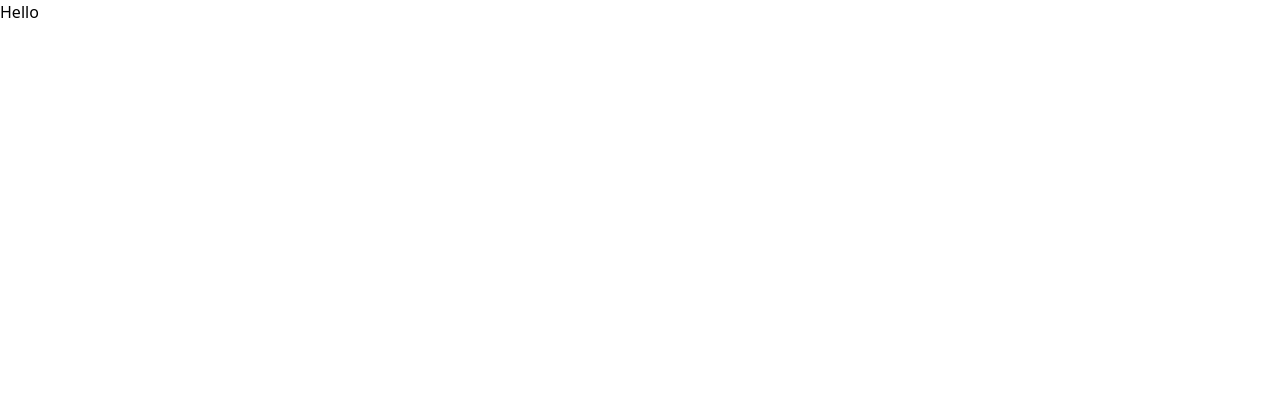
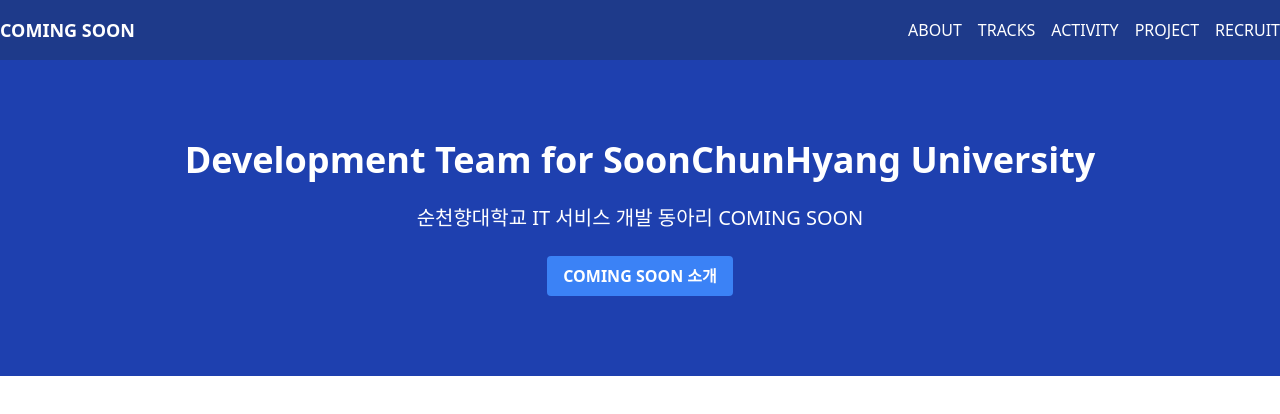
Before and after one commit to COMING-SOON-SCH/coming-soon, a Next.js app: page / in a window 1280 px wide. Shown: the top 414 px of the page. Built offline with nearby package versions, Linux system fonts and the light colour scheme.

Commit message:
feat: navbar 및 hero 영역 추가

```diff
--- /dev/null
+++ b/components/HeroSection.tsx
@@ -0,0 +1,19 @@
+const HeroSection: React.FC = () => {
+  return (
+    <div className="bg-blue-800 text-white py-20">
+      <div className="container mx-auto flex flex-col items-center">
+        <h1 className="text-4xl font-bold mb-6">
+          Development Team for SoonChunHyang University
+        </h1>
+        <p className="text-xl mb-6">
+          순천향대학교 IT 서비스 개발 동아리 COMING SOON
+        </p>
+        <button className="bg-blue-500 hover:bg-blue-700 text-white font-bold py-2 px-4 rounded">
+          COMING SOON 소개
+        </button>
+      </div>
+    </div>
+  );
+};
+
+export default HeroSection;
--- /dev/null
+++ b/components/Navbar.tsx
@@ -0,0 +1,28 @@
+const Navbar: React.FC = () => {
+  return (
+    <nav className="bg-blue-900 text-white py-4">
+      <div className="container mx-auto flex justify-between items-center">
+        <div className="text-lg font-bold">COMING SOON</div>
+        <div className="space-x-4">
+          <a href="#" className="hover:text-gray-300">
+            ABOUT
+          </a>
+          <a href="#" className="hover:text-gray-300">
+            TRACKS
+          </a>
+          <a href="#" className="hover:text-gray-300">
+            ACTIVITY
+          </a>
+          <a href="#" className="hover:text-gray-300">
+            PROJECT
+          </a>
+          <a href="#" className="hover:text-gray-300">
+            RECRUIT
+          </a>
+        </div>
+      </div>
+    </nav>
+  );
+};
+
+export default Navbar;
--- a/pages/index.tsx
+++ b/pages/index.tsx
@@ -1,3 +1,13 @@
-export default function Home() {
-  return <div>Hello</div>;
-}
+import Navbar from "../components/Navbar";
+import HeroSection from "../components/HeroSection";
+
+const Home: React.FC = () => {
+  return (
+    <div>
+      <Navbar />
+      <HeroSection />
+    </div>
+  );
+};
+
+export default Home;
```
